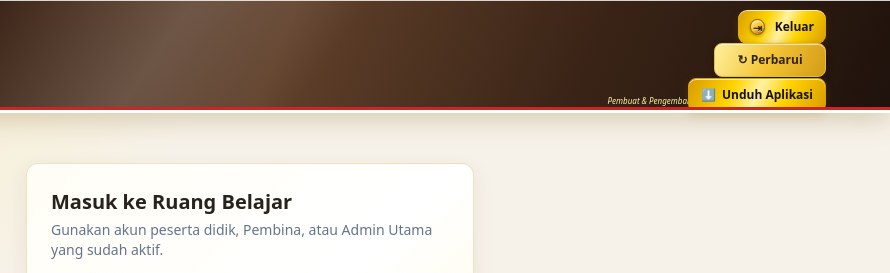
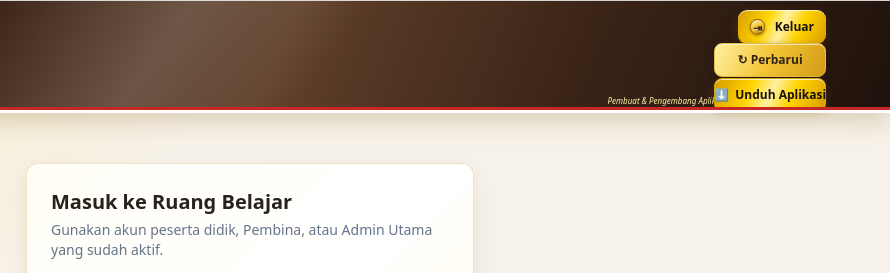
Before and after one commit to yayanhadiyanto24-ops/pramuka-app, a plain HTML site: page belajar.html in a window 1280 px wide. Shown: the top 273 px of the page, 390-1280 px from the left. Drawn offline with nearby package versions, Linux system fonts and the light colour scheme.

Commit message:
Kembalikan lebar tombol Unduh Aplikasi

```diff
--- a/belajar.html
+++ b/belajar.html
@@ -367,6 +367,8 @@ a[class*="rounded"]{
 }
 #refreshAppBtn{gap:5px!important}
 #refreshAppBtn::first-letter{font-size:14px!important;line-height:1!important}
+/* Kembalikan lebar tombol Unduh Aplikasi ke ukuran ringkas semula */
+#installAppBtn{width:112px!important;min-width:112px!important;max-width:112px!important;box-sizing:border-box!important;justify-content:center!important;white-space:nowrap!important}
 </style>
 </head>
 <body class="min-h-screen">
```
